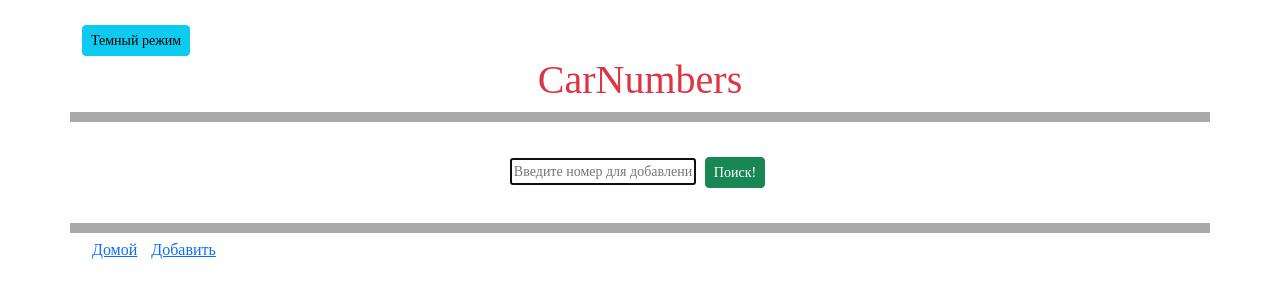
After one commit to NiKar-coder/WEBProject, a Flask app: page /add in a window 1280 px wide. The commit adds this page. Shown: the top 300 px of the page. Run offline with Flask 3, Linux system fonts and the light colour scheme.

Commit message:
Add addPage.html

```diff
--- a/server.py
+++ b/server.py
@@ -11,5 +11,13 @@ def index():
         return render_template('index.html', result="")
 
 
+@app.route('/add', methods=['GET', 'POST'])
+def add():
+    if request.method == 'POST':
+        return render_template('add.html')
+    else:
+        return render_template('addPage.html')
+
+
 if __name__ == '__main__':
     app.run(host='192.168.1.2', port='8080', debug=True)
--- a/static/css/style.css
+++ b/static/css/style.css
@@ -26,9 +26,10 @@ footer {
   border-top: 10px solid darkgray;
 }
 
-#search_btn,
+#btn_,
 #input_,
 #result,
-#footer_ {
+#footer_,
+#link_ {
   margin: 5px;
 }
--- /dev/null
+++ b/templates/addPage.html
@@ -0,0 +1,12 @@
+{% extends "source.html" %} {% block content %}
+<form method="post">
+  <div class="container">
+    <div class="row">
+      <div class="col text-center" id="input_">
+        <input class="form-text" type="text" name="input_" placeholder="Введите номер для добавления" autofocus />
+        <button class="btn btn-success btn-sm" type="submit button" id="btn_" name="count">Поиск!</button>
+      </div>
+    </div>
+  </div>
+  {% endblock %}
+</form>
--- a/templates/index.html
+++ b/templates/index.html
@@ -4,7 +4,7 @@
     <div class="row">
       <div class="col text-center" id="input_">
         <input class="form-text" type="text" name="input_" placeholder="Введите номер для поиска" autofocus />
-        <button class="btn btn-success btn-sm" type="submit button" id="search_btn" name="count">Поиск!</button>
+        <button class="btn btn-success btn-sm" type="submit button" id="btn_" name="count">Поиск!</button>
         <div id="result">
           <label class="text-success">Результат поиска:</label>
           <label class="text-success">{{result}}</label>
--- a/templates/source.html
+++ b/templates/source.html
@@ -24,7 +24,8 @@
   </body>
   <footer role="contentinfo" class="container">
     <div id="footer_">
-      <a class="link-opacity-100" href="{{ url_for('index') }}">Домой</a>
+      <a class="link-opacity-100" href="{{ url_for('index') }}" id="link_">Домой</a>
+      <a class="link-opacity-100" href="{{ url_for('add') }}" id="link_">Добавить</a>
     </div>
   </footer>
   <script src="static/scripts/themeToggle.js"></script>
```
